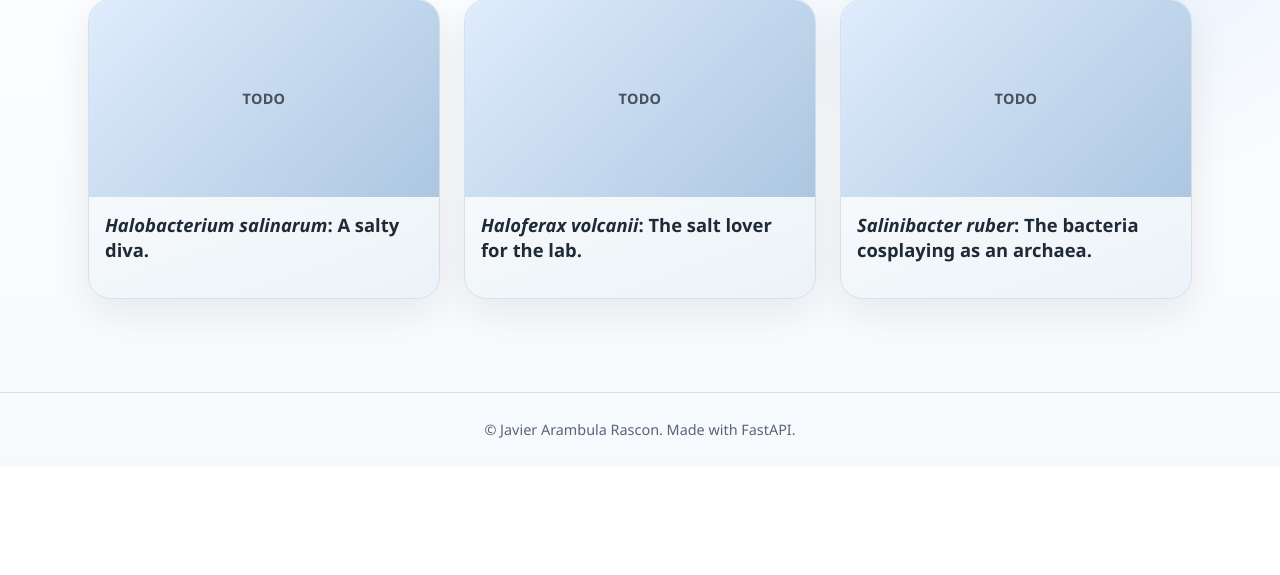
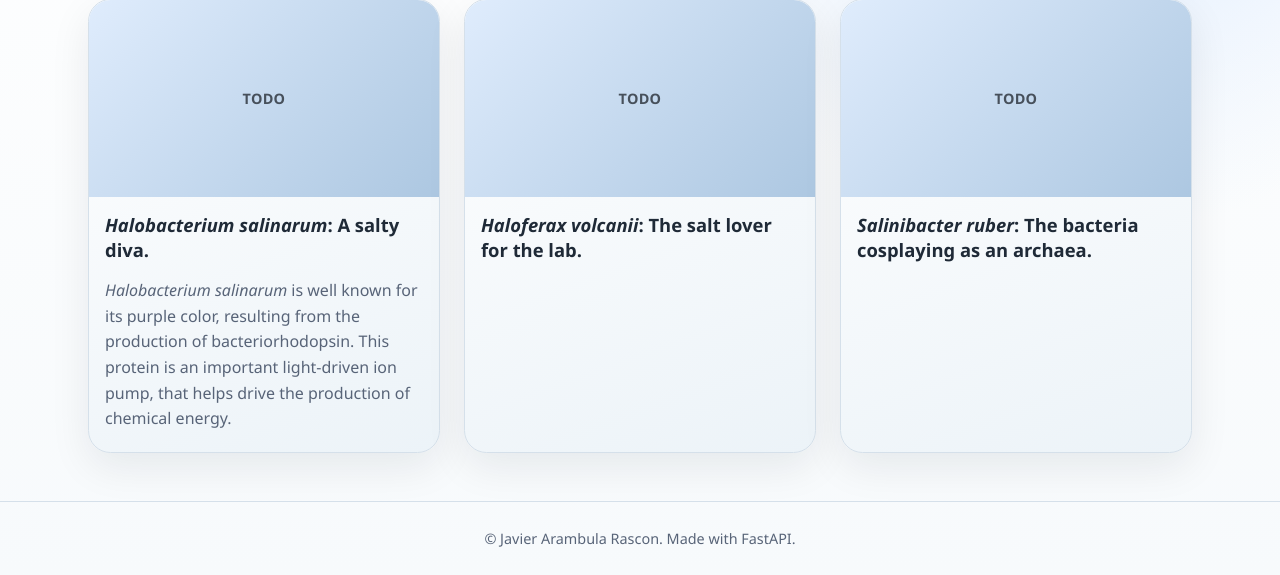
Before and after one commit to aram2608/awesome-microbes, a FastAPI app: page /halophiles in a window 1280 px wide. Shown: the part 333-908 px from the top of the page. Before the commit the page ends 771 px from the top, so only its background shows below. Run offline with FastAPI, Linux system fonts and the light colour scheme.

Commit message:
literature search

```diff
--- a/templates/extremophiles/halophiles.html
+++ b/templates/extremophiles/halophiles.html
@@ -97,7 +97,8 @@
         <div class="halophile-content">
             <h2><i>Halobacterium salinarum</i>: A salty diva.</h2>
             <p>
-
+            <i>Halobacterium salinarum</i> is well known for its purple color, resulting from
+            the production of bacteriorhodopsin. This protein is an important light-driven ion pump, that helps drive the production of chemical energy.
             </p>
         </div>
     </article>
```
Also changed, not shown: main.py (+4 -3 lines), 1 other file.
